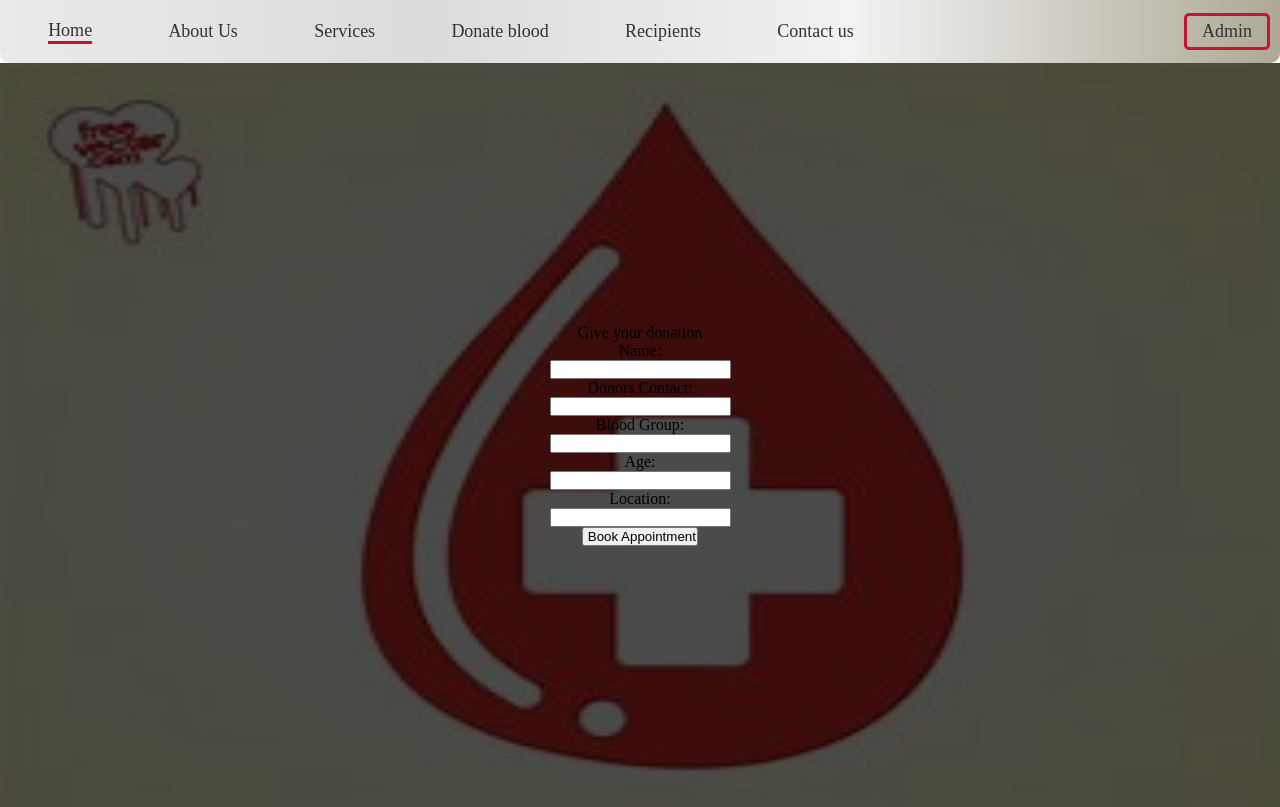
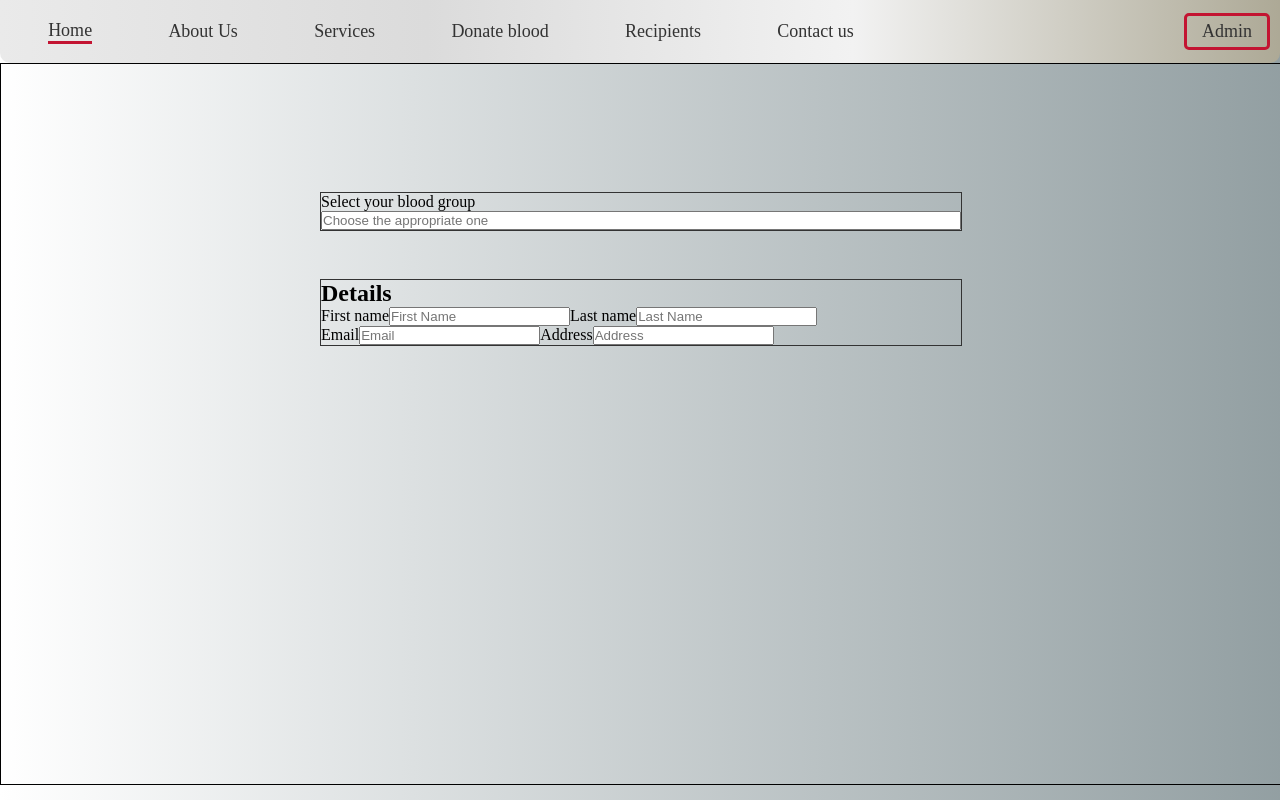
Before and after one commit to Fene-87/bloodbank_system_v2, a React (Vite) app in the folder client/: page /donate in a window 1280 px wide. Built offline with nearby package versions, Linux system fonts and the light colour scheme.

Commit message:
Create donation form

```diff
--- a/client/src/pages/donation/donation.css
+++ b/client/src/pages/donation/donation.css
@@ -1,4 +1,38 @@
-.form-container {
+.donation-page {
+  height: 100vh;
+  background: #ffffff;
+  background: -webkit-linear-gradient(to left, rgb( 39, 64, 70, 0.5), #ffffff);
+  background: linear-gradient(to left, rgb( 39, 64, 70, 0.5), #ffffff);
+}
+
+.donate-form-container {
+  width: 100%;
+  height: 90%;
+  border: 1px solid black;
+  display: flex;
+  flex-direction: column;
+  align-items: center;
+}
+
+.donate-form {
+  margin-top: 8rem;
+  /* width: 40rem; */
+}
+
+.donate-blood-grp {
+  display: flex;
+  flex-direction: column;
+  width: 40rem;
+  border: 1px solid #333;
+}
+
+.donate-details {
+  width: 40rem;
+  border: 1px solid #333;
+  margin-top: 3rem;
+}
+
+/* .form-container {
   width: 100%;
   display: flex;
   align-items: center;
@@ -25,4 +59,4 @@
   width: 35%;
   align-items: center;
   justify-content: center;
-}
+} */
--- a/client/src/pages/donation/donation.jsx
+++ b/client/src/pages/donation/donation.jsx
@@ -4,12 +4,39 @@ import './donation.css'
 
 const Donation = () => {
 
+    return (
+        <div className="donation-page">
+            <Navbar type='home' />
+            <div className="donate-form-container">
+              <form className="donate-form">
+                <div className="donate-blood-grp">
+                  <label>Select your blood group</label>
+                  <input type="text" placeholder="Choose the appropriate one" />
+                </div>
 
+                <div className="donate-details">
+                  <h2>Details</h2>
 
-    return (
-        <div>
-            <Navbar type='home' />
-            <div className="form-container">
+                  <div>
+                    <label>First name</label>
+                    <input type="text" placeholder="First Name" />
+
+                    <label>Last name</label>
+                    <input type="text" placeholder="Last Name" />
+                  </div>
+
+                  <div>
+                    <label>Email</label>
+                    <input type="email" placeholder="Email" />
+
+                    <label>Address</label>
+                    <input type="text" placeholder="Address" />
+                  </div>
+                  <div></div>
+                </div>
+              </form>
+            </div>
+            {/* <div className="form-container">
               <div className="form-gradient">
                 <form className="donate-form">
                   Give your donation
@@ -26,7 +53,7 @@ const Donation = () => {
                   <input type="submit" value=" Book Appointment" />
                 </form>
               </div>
-           </div>
+           </div> */}
         </div>
     )
 }
```
Also changed, not shown: client/src/pages/landing/landing.jsx (+2 -40 lines).
